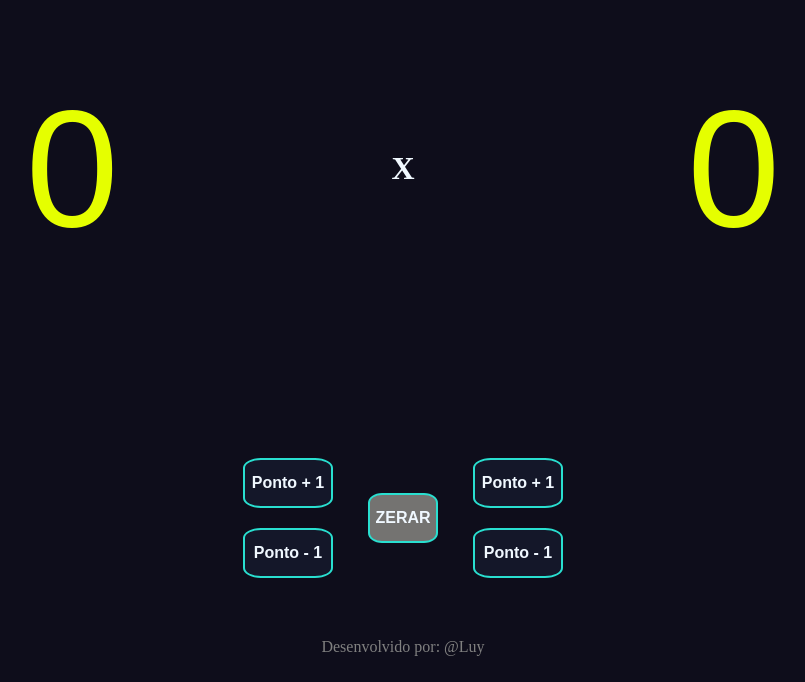
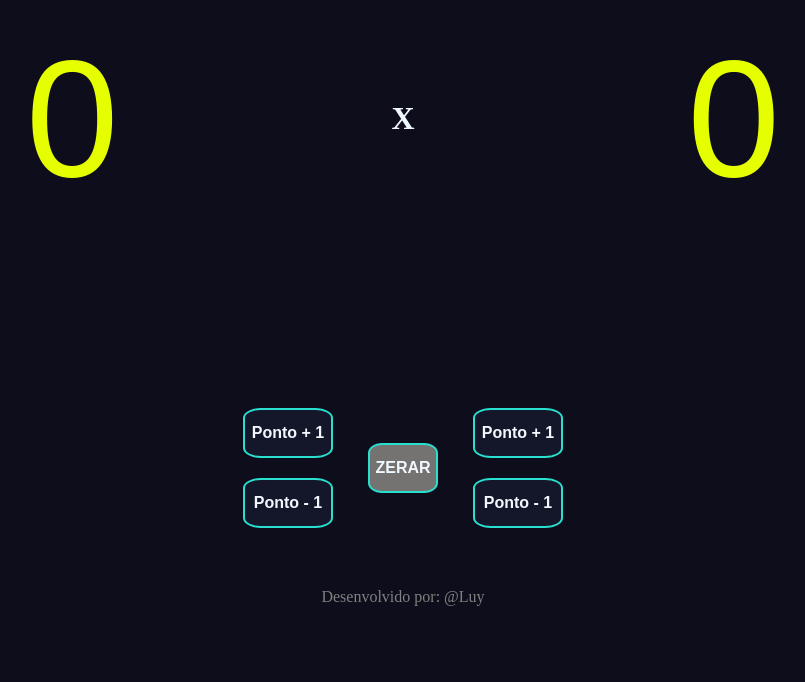
Before and after one commit to luychoyan/Placar_de_Volei, a React (Vite) app: page / in a window 1280 px wide. Shown: the part 118-800 px from the top of the page, without its empty margins (242-1047 px from the left). Built offline with nearby package versions, Linux system fonts and the light colour scheme; a web font is replaced by a local one.

Commit message:
parte 1 finalizada

```diff
--- a/src/App.css
+++ b/src/App.css
@@ -102,3 +102,13 @@ h2{
     text-align: center;
     padding: 1px;
 }
+
+#creditos{
+    font-size: 1rem;
+    justify-content: center;
+    align-items: center;
+    text-align: center;
+    text-decoration: none;
+    color: gray;
+    margin-bottom: 100px;
+}
--- a/src/App.jsx
+++ b/src/App.jsx
@@ -54,7 +54,7 @@ function App() {
             </div>
           </div>
         </div>
-      <a style={{color: "gray", textDecoration:"none"}} href="https://www.instagram.com/luy_choyan?igsh=MTJ5ejM1czZpdWc5MA%3D%3D&utm_source=qr" target='_blank'>Desenvolvido por: @Luy</a>
+      <a id='creditos' href="https://www.instagram.com/luy_choyan?igsh=MTJ5ejM1czZpdWc5MA%3D%3D&utm_source=qr" target='_blank'>Desenvolvido por: @Luy</a>
       </main>
   )
 }
```
